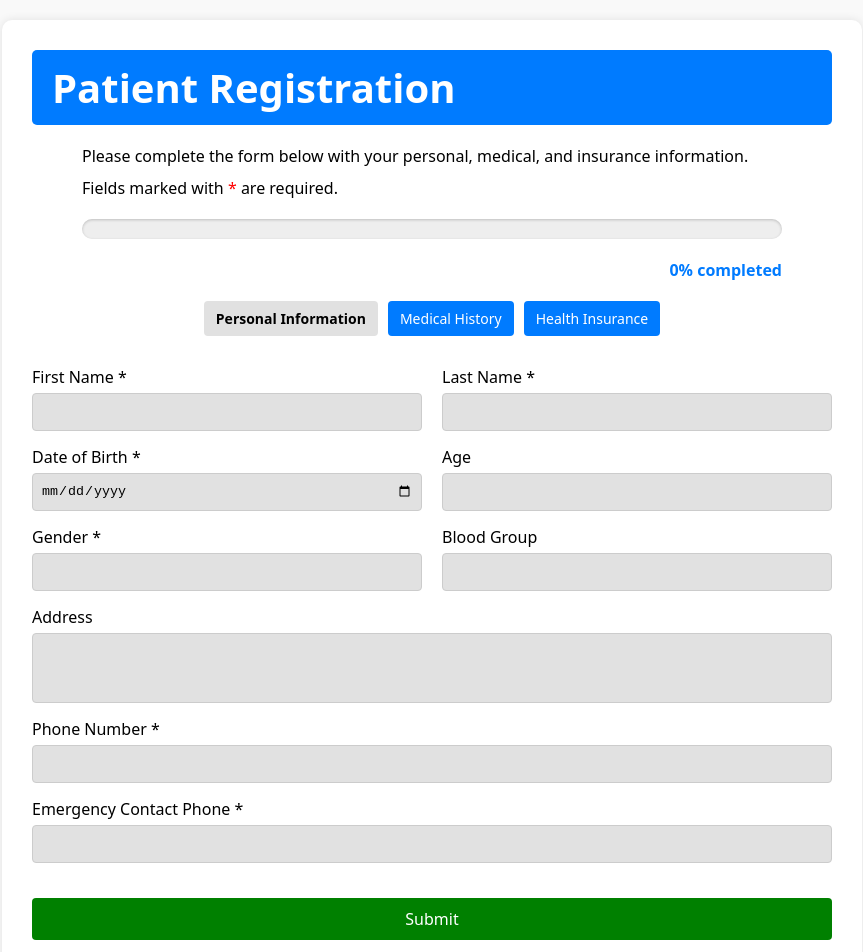
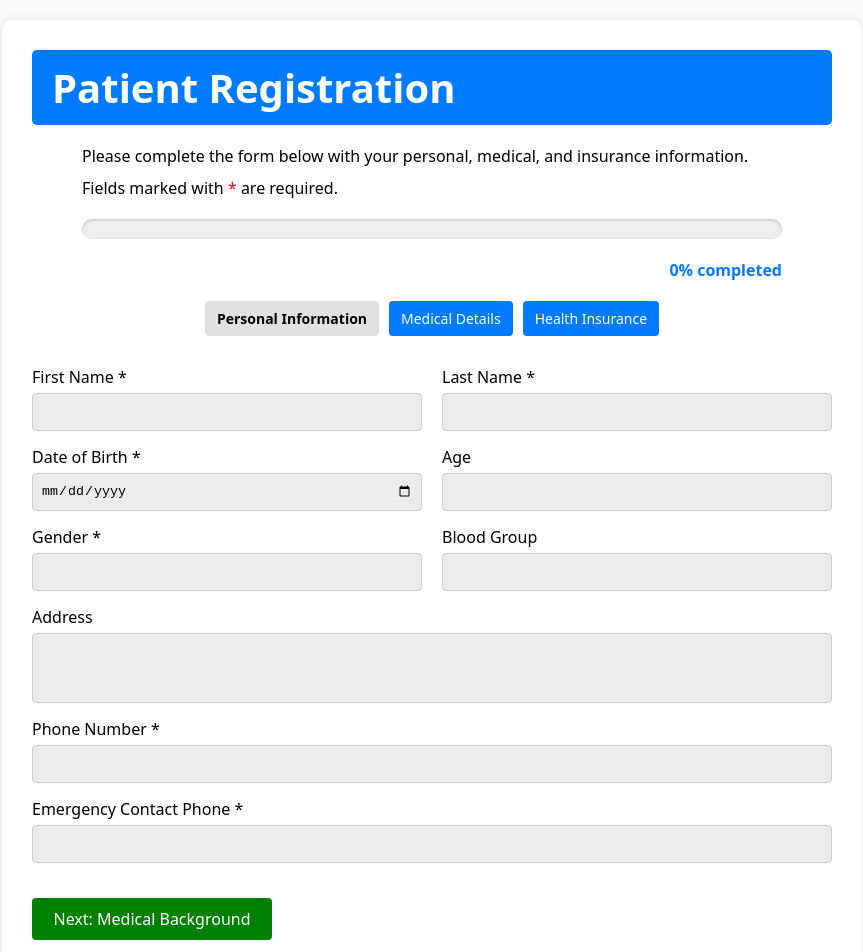
Before and after one commit to anuragh07/patient-registration, a React (Vite) app: page /form in a window 1280 px wide. Shown: the top 952 px of the page, without its empty margins (208-1071 px from the left). Built offline with nearby package versions, Linux system fonts and the light colour scheme; what @electric-sql/pglite would draw is missing.

Commit message:
Enhanced some parts of UI, changed Buttons, added date of visit

```diff
--- a/src/App.css
+++ b/src/App.css
@@ -65,6 +65,15 @@
   margin-bottom: 10px;
 }
 
+.button-group button,
+.button-group button:focus,
+.button-group button:active,
+.button-group button:hover {
+  border: none;
+  outline: none;
+  box-shadow: none;
+}
+
 .patient-form {
   display: flex;
   flex-direction: column;
@@ -94,8 +103,21 @@
   border-radius: 4px;
 }
 
+#personal-info-btn {
+  width: 30%;
+  background-color: #007BFF;
+  color: #f9f9f9;
+  padding: 10px;
+  margin-top: 20px;
+  border: none;
+  border-radius: 4px;
+  font-size: 16px;
+  outline: none;
+
+}
+
 .submit-button {
-  width: 100%;
+  width: 30%;
   background-color: green;
   color: white;
   padding: 10px;
@@ -103,6 +125,8 @@
   border: none;
   border-radius: 4px;
   font-size: 16px;
+  outline: none;
+
 }
 
 .form-wrapper {
@@ -131,38 +155,58 @@ label {
 }
 
 input {
-  background-color: rgba(93, 91, 91, 0);
+  background-color: rgba(93, 91, 91, 0.112);
   height: 20px;
-}
-
-input {
-  background-color: rgba(93, 91, 91, 0.183);
-  height: 20px;
+  color: black;
 }
 
 .medical-input {
   height: 50px;
-  background-color: rgba(93, 91, 91, 0.183);
+  background-color: rgba(93, 91, 91, 0.112);
   /* margin-top: 10px; */
   margin-bottom: 15px;
+  color: black;
 
 }
 
 .insurance-input {
   height: 30px;
-  background-color: rgba(93, 91, 91, 0.183);
+  background-color: rrgba(93, 91, 91, 0.112);
   margin-bottom: 15px;
+  color: black;
 }
 
 #addressInput {
   width: 100%;
   height: 70px;
-  background-color: rgba(93, 91, 91, 0.183);
+  background-color: rgba(93, 91, 91, 0.112);
   border: 1px solid #ccc;
   border-radius: 4px;
   padding: 10px;
   font-size: 16px;
   box-sizing: border-box;
+}
+
+.button-group {
+  display: flex;
+  gap: 10px;
+  margin-bottom: 20px;
+}
+
+.section-button {
+  background-color: #f0f0f0;
+  color: #333;
+  padding: 10px 20px;
+  border: none;
+  border-radius: 4px;
+  cursor: pointer;
+  font-weight: 500;
+  transition: background-color 0.3s;
+}
+
+.active-section {
+  background-color: #007BFF;
+  color: white;
 }
 
 .button-group button {
--- a/src/components/PatientForm.jsx
+++ b/src/components/PatientForm.jsx
@@ -7,7 +7,7 @@ export default function PatientForm() {
         FirstName: "", LastName: "", dob: "", age: "", gender: "", bloodGroup: "",
         address: "", contact: "", emergencyContact: "",
         conditions: "", surgeries: "", reason: "",
-        insuranceProvider: "", policyNumber: ""
+        insuranceProvider: "", policyNumber: "", dateOfVisit: new Date().toISOString().split('T')[0]
     });
 
     const [activeSection, setActiveSection] = useState("personal");
@@ -17,7 +17,6 @@ export default function PatientForm() {
         const filledCount = requiredFields.reduce((count, field) => {
             return formData[field] && formData[field].toString().trim() !== "" ? count + 1 : count;
         }, 0);
-
         return Math.round((filledCount / requiredFields.length) * 100);
     };
 
@@ -25,60 +24,74 @@ export default function PatientForm() {
 
     const handleChange = (e) => {
         const { name, value } = e.target;
-
         if (name === "dob") {
             const age = new Date().getFullYear() - new Date(value).getFullYear() - 1;
             setFormData({ ...formData, [name]: value, age });
         } else {
             setFormData({ ...formData, [name]: value });
         }
+        setFormData(prev => ({ ...prev, [name]: value }));
     };
 
     const handleSubmit = async (e) => {
         e.preventDefault();
         const missing = requiredFields.filter(field => !formData[field]);
         if (missing.length) return alert(`Missing fields: ${missing.join(", ")}`);
-
         await db.exec(`
             INSERT INTO patients (
                 firstname, lastname, dob, age, gender, bloodGroup, address,
                 contact, emergencyContact, conditions, surgeries,
-                reason, insuranceProvider, policyNumber
+                reason, insuranceProvider, policyNumber, dateOfVisit
             ) VALUES (
                 '${formData.FirstName}', '${formData.LastName}', '${formData.dob}', ${formData.age || 'NULL'},
                 '${formData.gender}', '${formData.bloodGroup}', '${formData.address}',
                 '${formData.contact}', '${formData.emergencyContact}',
                 '${formData.conditions}', '${formData.surgeries}', '${formData.reason}',
-                '${formData.insuranceProvider}', '${formData.policyNumber}'
+                '${formData.insuranceProvider}', '${formData.policyNumber}', '${formData.dateOfVisit}'
             );
-        `);
-
+          `);
+        const res = await db.exec("SELECT * FROM patients");
+        console.log(res);
         alert("Patient registered!");
-
         setFormData({
             FirstName: "", LastName: "", dob: "", age: "", gender: "", bloodGroup: "",
             address: "", contact: "", emergencyContact: "",
             conditions: "", surgeries: "", reason: "",
-            insuranceProvider: "", policyNumber: ""
+            insuranceProvider: "", policyNumber: "",
+            dateOfVisit: new Date().toISOString().split('T')[0]
         });
+
         setActiveSection("personal");
+    };
+
+    const handleNext = () => {
+        if (activeSection === "personal") {
+            if (!formData.FirstName || !formData.LastName || !formData.dob || !formData.gender || !formData.contact || !formData.emergencyContact) {
+                alert("Please fill all required personal fields");
+                return;
+            }
+            setActiveSection("medical");
+        } else if (activeSection === "medical") {
+            if (!formData.conditions || !formData.reason) {
+                alert("Please fill all required medical fields");
+                return;
+            }
+            setActiveSection("insurance");
+        }
     };
 
     return (
         <div className="form-wrapper">
             <div className="form-container">
-
                 <div className="heading" style={{ backgroundColor: '#007BFF', color: 'white', padding: '10px 20px', borderRadius: '5px' }}>
                     <h2 className="form-title" style={{ textAlign: 'left', margin: 0 }}>Patient Registration</h2>
                 </div>
-
                 <p className="text" style={{ textAlign: 'left', maxWidth: '700px', margin: '10px auto' }}>
                     Please complete the form below with your personal, medical, and insurance information.
                 </p>
                 <p className="text2" style={{ textAlign: 'left', maxWidth: '700px', margin: '10px auto 20px' }}>
                     Fields marked with <span className="required">*</span> are required.
                 </p>
-
                 <div style={{
                     maxWidth: '700px',
                     margin: '0 auto 20px',
@@ -100,26 +113,25 @@ export default function PatientForm() {
                 <div style={{ maxWidth: '700px', margin: '0 auto 20px', textAlign: 'right', fontWeight: '600', color: '#007BFF' }}>
                     {progress}% completed
                 </div>
-
                 <div className="button-group">
                     <button
                         type="button"
                         onClick={() => setActiveSection("personal")}
-                        className={activeSection === "personal" ? "active-section" : ""}
+                        className={`section-button ${activeSection === "personal" ? "active-section" : ""}`}
                     >
                         Personal Information
                     </button>
                     <button
                         type="button"
                         onClick={() => setActiveSection("medical")}
-                        className={activeSection === "medical" ? "active-section" : ""}
+                        className={`section-button ${activeSection === "medical" ? "active-section" : ""}`}
                     >
-                        Medical History
+                        Medical Details
                     </button>
                     <button
                         type="button"
                         onClick={() => setActiveSection("insurance")}
-                        className={activeSection === "insurance" ? "active-section" : ""}
+                        className={`section-button ${activeSection === "insurance" ? "active-section" : ""}`}
                     >
                         Health Insurance
                     </button>
@@ -138,7 +150,6 @@ export default function PatientForm() {
                                     <input name="LastName" value={formData.LastName} onChange={handleChange} required />
                                 </div>
                             </div>
-
                             <div className="form-row">
                                 <div className="form-group">
                                     <label>Date of Birth *</label>
@@ -149,7 +160,6 @@ export default function PatientForm() {
                                     <input name="age" value={formData.age} readOnly />
                                 </div>
                             </div>
-
                             <div className="form-row">
                                 <div className="form-group">
                                     <label>Gender *</label>
@@ -160,21 +170,18 @@ export default function PatientForm() {
                                     <input name="bloodGroup" value={formData.bloodGroup} onChange={handleChange} />
                                 </div>
                             </div>
-
                             <div className="form-row">
                                 <div className="form-group">
                                     <label>Address</label>
                                     <input name="address" id="addressInput" value={formData.address} onChange={handleChange} />
                                 </div>
                             </div>
-
                             <div className="form-row">
                                 <div className="form-group">
                                     <label>Phone Number *</label>
                                     <input name="contact" value={formData.contact} onChange={handleChange} required />
                                 </div>
                             </div>
-
                             <div className="form-row">
                                 <div className="form-group">
                                     <label>Emergency Contact Phone *</label>
@@ -183,7 +190,6 @@ export default function PatientForm() {
                             </div>
                         </>
                     )}
-
                     {activeSection === "medical" && (
                         <>
                             <div className="form-group">
@@ -198,14 +204,21 @@ export default function PatientForm() {
                                 <label>Reason for Visit *</label>
                                 <input className="medical-input" name="reason" value={formData.reason} onChange={handleChange} required />
                             </div>
+                            <div className="form-group">
+                                <label>Date of Visit *</label>
+                                <input
+                                    type="date"
+                                    className="medical-input"
+                                    name="dateOfVisit"
+                                    value={formData.dateOfVisit}
+                                    onChange={handleChange}
+                                    required
+                                />
+                            </div>
                         </>
                     )}
-
                     {activeSection === "insurance" && (
                         <>
-                            <p className="textInsurance" style={{ textAlign: 'left' }}>
-                                Insurance information is optional. If you don't have insurance or prefer not to provide this information now, you can skip this section.
-                            </p>
                             <div className="form-group">
                                 <label>Insurance Provider Name</label>
                                 <input className="insurance-input" name="insuranceProvider" value={formData.insuranceProvider} onChange={handleChange} />
@@ -216,8 +229,36 @@ export default function PatientForm() {
                             </div>
                         </>
                     )}
+                    {activeSection === "personal" && (
+                        <button type="button" className="submit-button" onClick={() => {
+                            if (!formData.FirstName || !formData.LastName || !formData.dob || !formData.gender || !formData.contact || !formData.emergencyContact) {
+                                alert("Please fill all required personal fields");
+                            } else {
+                                setActiveSection("medical");
+                            }
+                        }}>
+                            Next: Medical Background
+                        </button>
+                    )}
 
-                    <button type="submit" className="submit-button">Submit</button>
+                    {activeSection === "medical" && (
+                        <button type="button" className="submit-button" onClick={() => {
+                            if (!formData.conditions || !formData.reason) {
+                                alert("Please fill all required medical fields");
+                            } else {
+                                setActiveSection("insurance");
+                            }
+                        }}>
+                            Next: Insurance Details
+                        </button>
+                    )}
+
+                    {activeSection === "insurance" && (
+                        <button type="submit" className="submit-button" disabled={progress !== 100}>
+                            Submit
+                        </button>
+                    )}
+
                 </form>
             </div>
         </div>
--- a/src/db/database.js
+++ b/src/db/database.js
@@ -18,7 +18,8 @@ await db.exec(`
     surgeries TEXT,
     reason TEXT NOT NULL,
     insuranceprovider TEXT,
-    policynumber TEXT
+    policynumber TEXT,
+    dateOfVisit TEXT
   );
 `);
 
```
